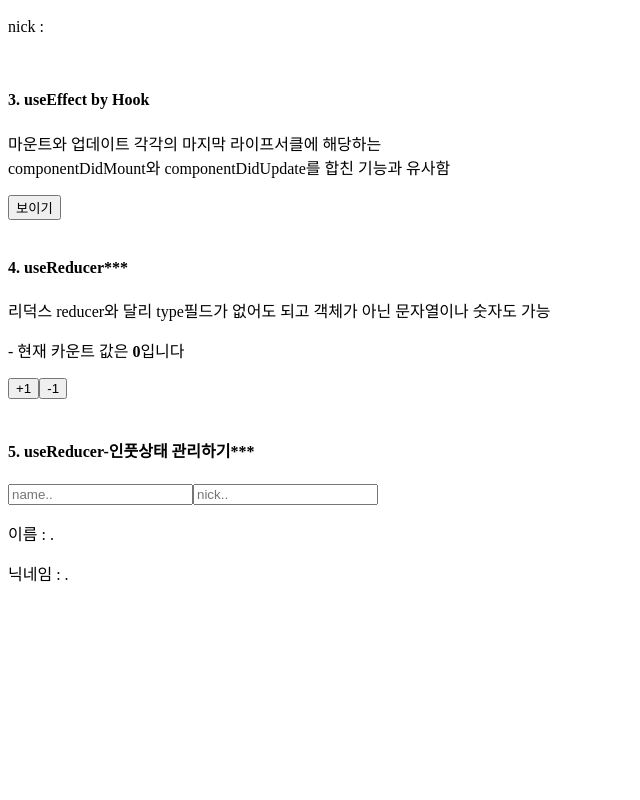
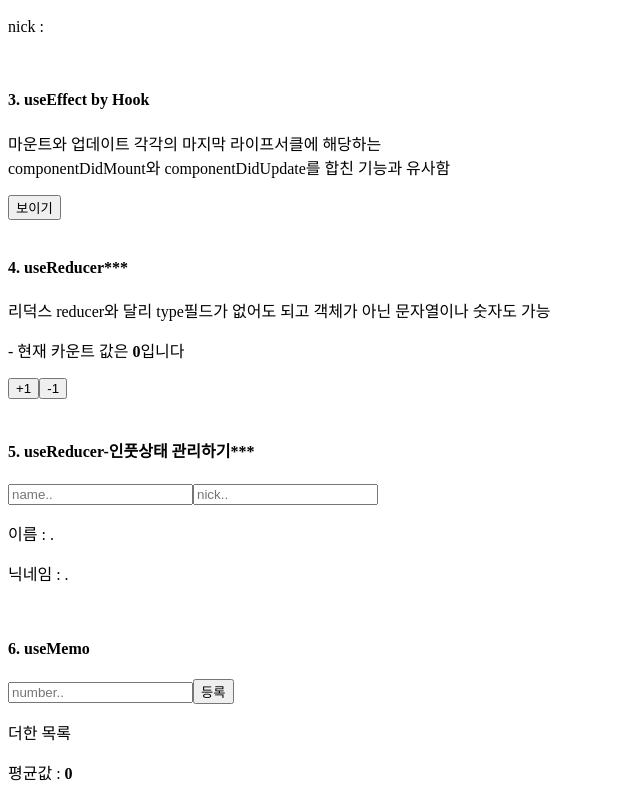
Before and after one commit to normalstory/hooks-study1, a React (Create React App) app: page / in a window 1280 px wide. Shown: the part 283-1083 px from the top of the page, without its empty margins (0-640 px from the left). Before the commit the page ends 884 px from the top, so only its background shows below. Built offline with nearby package versions, Linux system fonts and the light colour scheme.

Commit message:
memo 적용 전

```diff
--- /dev/null
+++ b/src/Average.js
@@ -0,0 +1,48 @@
+import React, { useState } from "react";
+
+const getAvg = (num) => {
+  console.log("평균 계산 중");
+  if (num.length === 0) return 0;
+  const sum = num.reduce((a, b) => a + b);
+  return sum / num.length;
+};
+
+const Average = () => {
+  const [list, setList] = useState([]);
+  const [number, setNumber] = useState();
+
+  const onChange = (e) => {
+    setNumber(e.target.value);
+  };
+  const onClick = (e) => {
+    const nextList = list.concat(parseInt(number));
+    setList(nextList);
+    setNumber("");
+  };
+  return (
+    <div>
+      <div>
+        <input
+          type="text"
+          value={number}
+          onChange={onChange}
+          placeholder="number.."
+        ></input>
+        <button onClick={onClick}>등록</button>
+      </div>
+      <div>
+        <p>더한 목록</p>
+        <ul>
+          {list.map((value, index) => (
+            <li key={index}>{value}</li>
+          ))}
+        </ul>
+        <p>
+          평균값 : <b>{getAvg(list)}</b>
+        </p>
+      </div>
+    </div>
+  );
+};
+
+export default Average;
--- a/src/Counter.js
+++ b/src/Counter.js
@@ -3,6 +3,7 @@ import Info from "./Info";
 import EffectTest from "./EffectTest";
 import ReducerTest from "./ReducerTest";
 import ReducerTest1 from "./ReducerTest1";
+import Average from "./Average";
 
 const Counter = () => {
   const [value, setValue] = useState(0);
@@ -51,6 +52,12 @@ const Counter = () => {
         <p></p>
         <ReducerTest1 />
       </div>
+      <div>
+        <br />
+        <h4>6. useMemo</h4>
+        <p></p>
+        <Average />
+      </div>
     </div>
   );
 };
```
Also changed, not shown: 1 other file (tests, documents, lock files or other folders).
